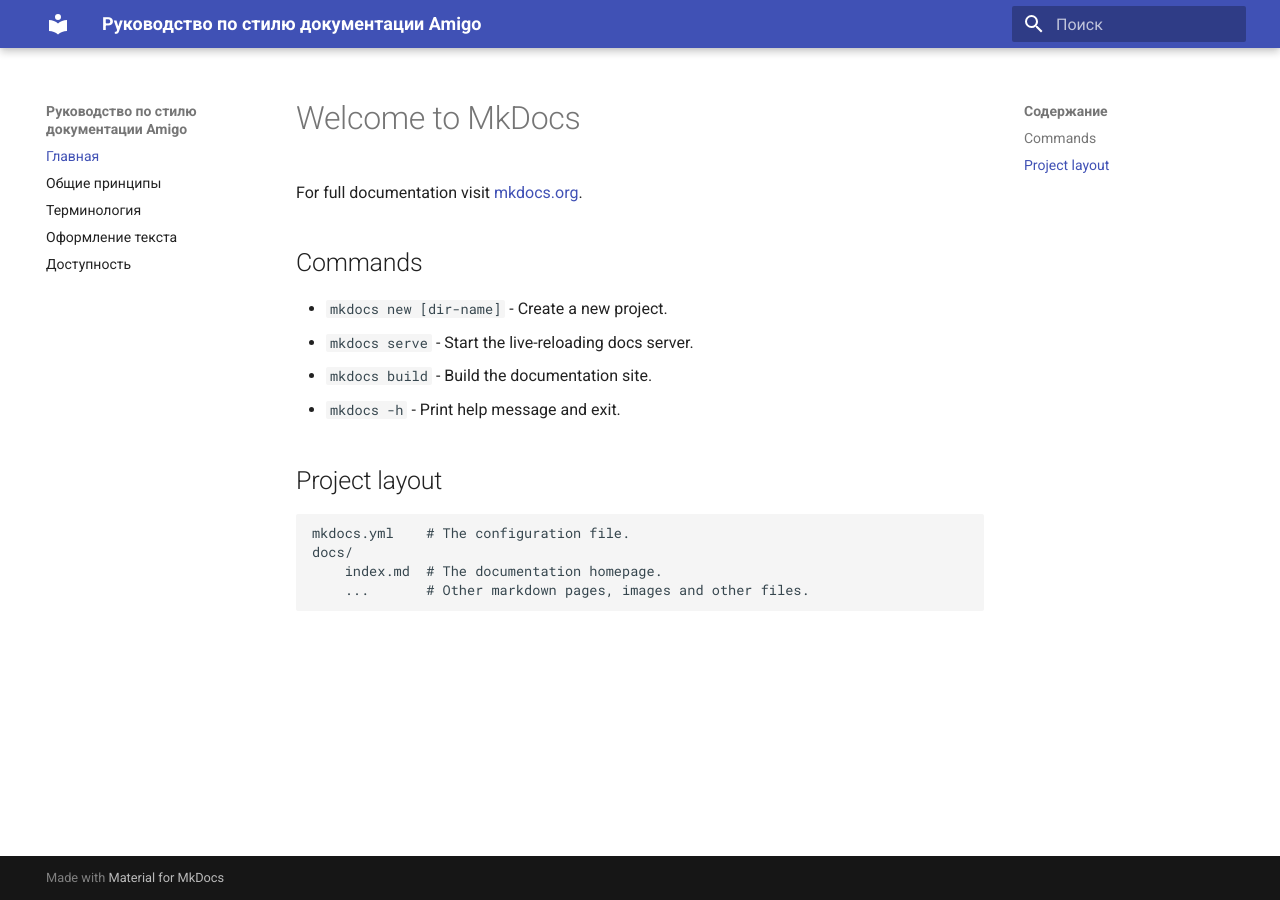
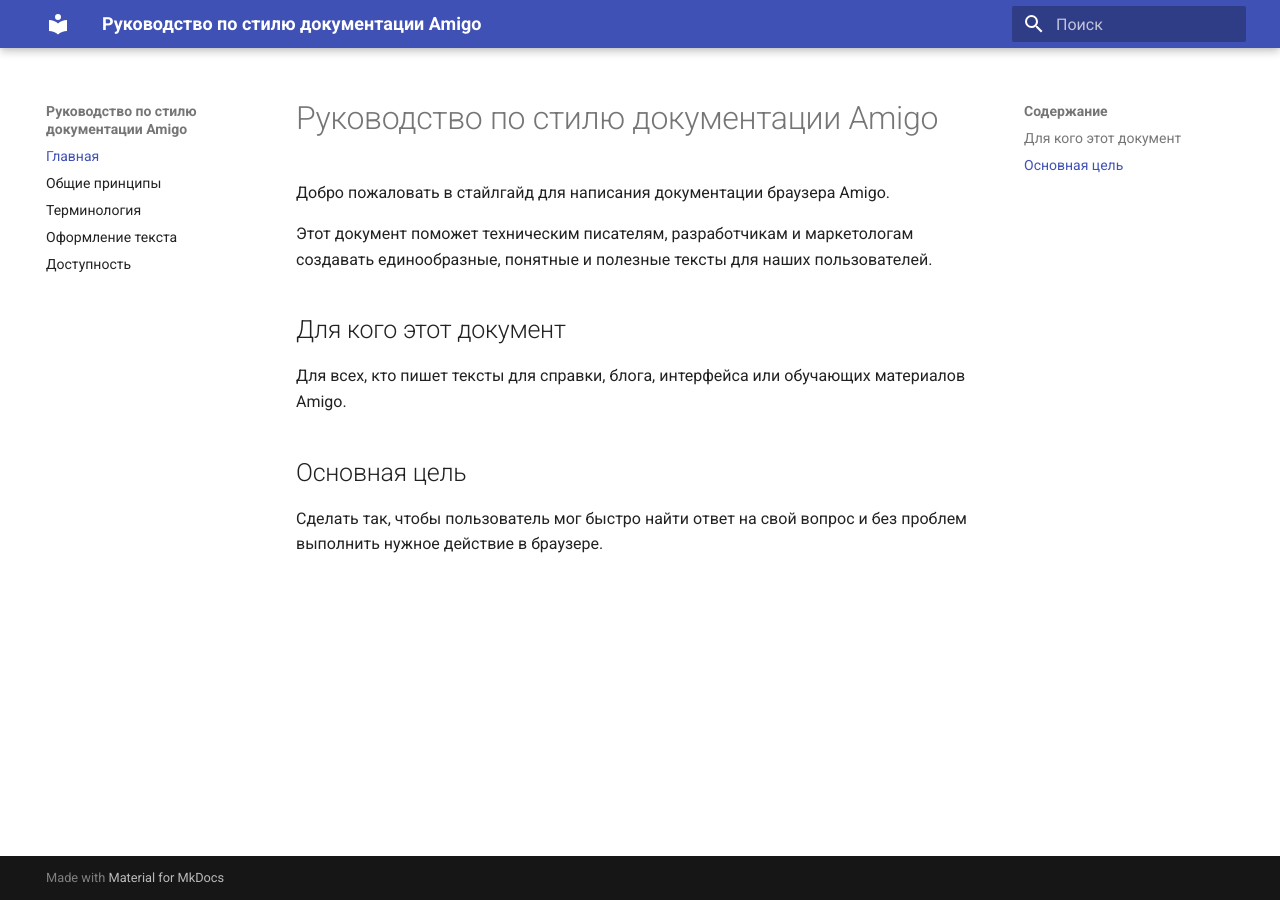
Before and after one commit to L33tl/style-guide-project, an MkDocs documentation site: the page built from docs/index.md, in a window 1280 px wide. Built offline with MkDocs 1.6.1 and Material for MkDocs 9.7.7, drawn with Linux system fonts in a browser that asks for light colours.

Commit message:
add docs

```diff
--- a/docs/index.md
+++ b/docs/index.md
@@ -1,17 +1,11 @@
-# Welcome to MkDocs
+# Руководство по стилю документации Amigo
 
-For full documentation visit [mkdocs.org](https://www.mkdocs.org).
+Добро пожаловать в стайлгайд для написания документации браузера Amigo.
 
-## Commands
+Этот документ поможет техническим писателям, разработчикам и маркетологам создавать единообразные, понятные и полезные тексты для наших пользователей.
 
-* `mkdocs new [dir-name]` - Create a new project.
-* `mkdocs serve` - Start the live-reloading docs server.
-* `mkdocs build` - Build the documentation site.
-* `mkdocs -h` - Print help message and exit.
+## Для кого этот документ
+Для всех, кто пишет тексты для справки, блога, интерфейса или обучающих материалов Amigo.
 
-## Project layout
-
-    mkdocs.yml    # The configuration file.
-    docs/
-        index.md  # The documentation homepage.
-        ...       # Other markdown pages, images and other files.
+## Основная цель
+Сделать так, чтобы пользователь мог быстро найти ответ на свой вопрос и без проблем выполнить нужное действие в браузере.
--- a/mkdocs.yml
+++ b/mkdocs.yml
@@ -1,4 +1,5 @@
 site_name: Руководство по стилю документации Amigo
+site_url: https://l33tl.github.io/style-guide-project/
 nav:
   - Главная: index.md
   - Общие принципы: principles.md
```
Also changed, not shown: docs/accessibility.md (added, +42 -0 lines), docs/formatting.md (+21 -0 lines), docs/principles.md (+19 -0 lines), docs/terminology.md (+31 -0 lines).
